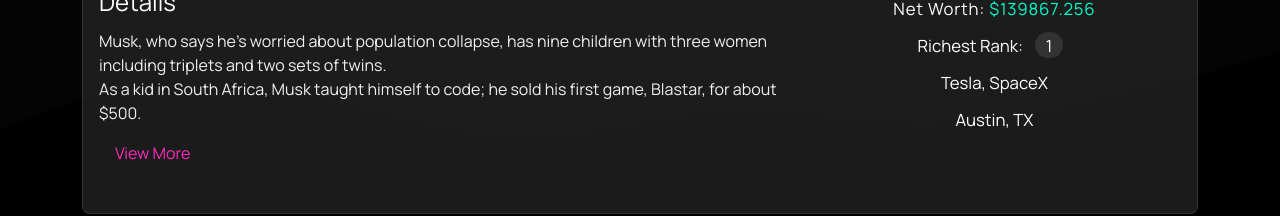
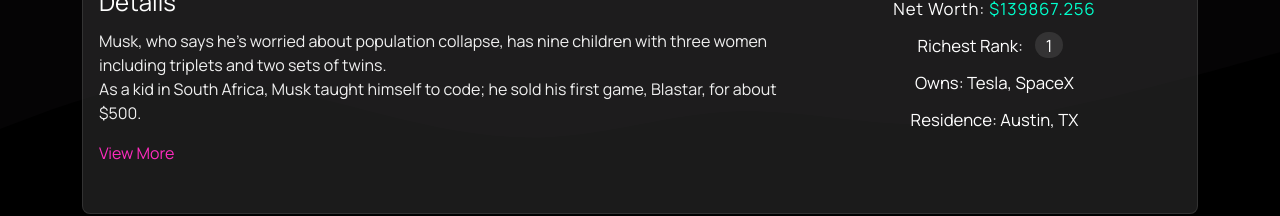
Before and after one commit to TDG-Org/Statue-Status, a React (Create React App) app in the folder client/: page /mini-statue in a window 1280 px wide. Shown: the part 494-710 px from the top of the page. Built offline with nearby package versions, Linux system fonts and the light colour scheme.

Commit message:
fixed view more alignment on mini statue and added labels for the small details

```diff
--- a/client/src/components/MiniStatueCard.jsx
+++ b/client/src/components/MiniStatueCard.jsx
@@ -4,7 +4,6 @@ import React, { useState } from "react";
 import PropTypes from "prop-types";
 
 // Images/SVGs
-import { NatePfp } from "../assets/imgs";
 
 const MiniStatueCard = ({ data }) => {
 
@@ -105,10 +104,10 @@ const MiniStatueCard = ({ data }) => {
             Richest Rank: <span className="mini-statue-rich-rank">1</span>
           </li>
         <li>
-          Tesla, SpaceX
+          Owns: <span className="mini-statue-owns"> Tesla, SpaceX</span>
         </li>
         <li>
-          Austin, TX
+           Residence: <span></span> Austin, TX
         </li>
       </ul>
 
--- a/client/src/pages/MiniStatue/MiniStatuePage.scss
+++ b/client/src/pages/MiniStatue/MiniStatuePage.scss
@@ -62,7 +62,6 @@
 
       .mini-statue-about-more-btn {
         margin-top: 1rem;
-        padding-left: 1rem;
         color: $accent-clr;
         width: fit-content;
         &:hover {
```
